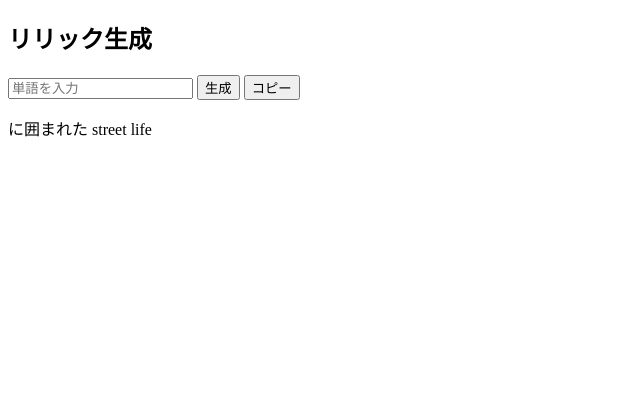
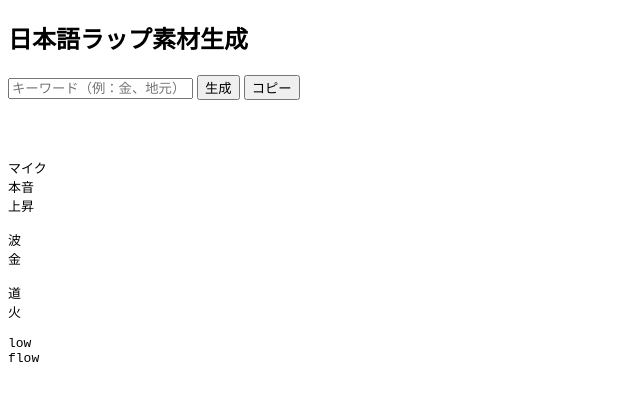
Before and after one commit to keneyjaponica/lyric-app, a plain HTML site: page index.html in a window 1280 px wide. Both pictures are taken after a click on the button "生成". Shown: the whole page, without its empty margins (0-640 px from the left). Drawn offline with Linux system fonts and the light colour scheme.

Commit message:
Update index.html

```diff
--- a/index.html
+++ b/index.html
@@ -2,30 +2,62 @@
 <html lang="ja">
 <head>
   <meta charset="UTF-8">
-  <title>Lyric Generator</title>
+  <title>リリック素材ジェネレーター</title>
 </head>
 <body>
-  <h2>リリック生成</h2>
+  <h2>日本語ラップ素材生成</h2>
 
-  <input id="input" placeholder="単語を入力" />
+  <input id="input" placeholder="キーワード（例：金、地元）" />
   <button onclick="generate()">生成</button>
   <button onclick="copyText()">コピー</button>
 
-  <p id="output"></p>
+  <pre id="output"></pre>
 
   <script>
     function generate() {
       const word = document.getElementById("input").value;
 
-      const templates = [
-        `${word} に囲まれた street life`,
-        `夜の中で響く ${word} の vibe`,
-        `${word} で変わる俺の未来`,
-        `この街で掴む ${word} の chance`
+      const street = [
+        "地元", "仲間", "路地裏", "夜中", "フッド",
+        "現場", "リアル", "マイク", "スタジオ", "地下"
       ];
 
-      const random = templates[Math.floor(Math.random() * templates.length)];
-      document.getElementById("output").innerText = random;
+      const emotion = [
+        "孤独", "欲望", "葛藤", "本音", "プライド",
+        "怒り", "愛", "不安", "夢", "過去"
+      ];
+
+      const success = [
+        "金", "成功", "上昇", "頂点", "未来",
+        "勝利", "野望", "逆転", "チャンス", "一発"
+      ];
+
+      const rhymeA = ["金", "神", "闇", "波", "罠"];
+      const rhymeI = ["火", "日々", "意味", "君", "道"];
+      const rhymeO = ["flow", "go", "low", "no", "show"];
+
+      function random(arr) {
+        return arr[Math.floor(Math.random() * arr.length)];
+      }
+
+      const result = `
+${word}
+
+${random(street)}
+${random(emotion)}
+${random(success)}
+
+${random(rhymeA)}
+${random(rhymeA)}
+
+${random(rhymeI)}
+${random(rhymeI)}
+
+${random(rhymeO)}
+${random(rhymeO)}
+`;
+
+      document.getElementById("output").innerText = result;
     }
 
     function copyText() {
```
